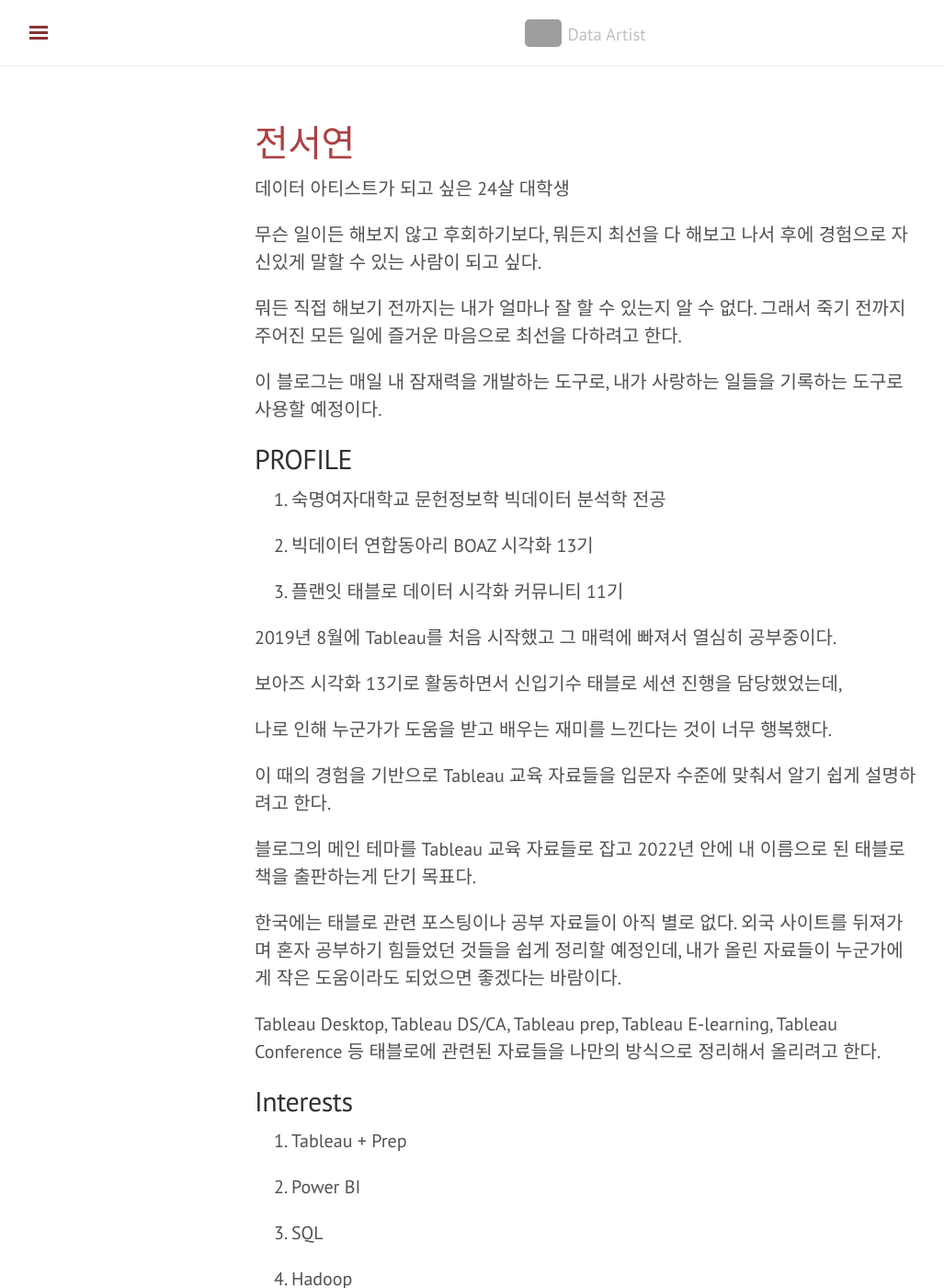
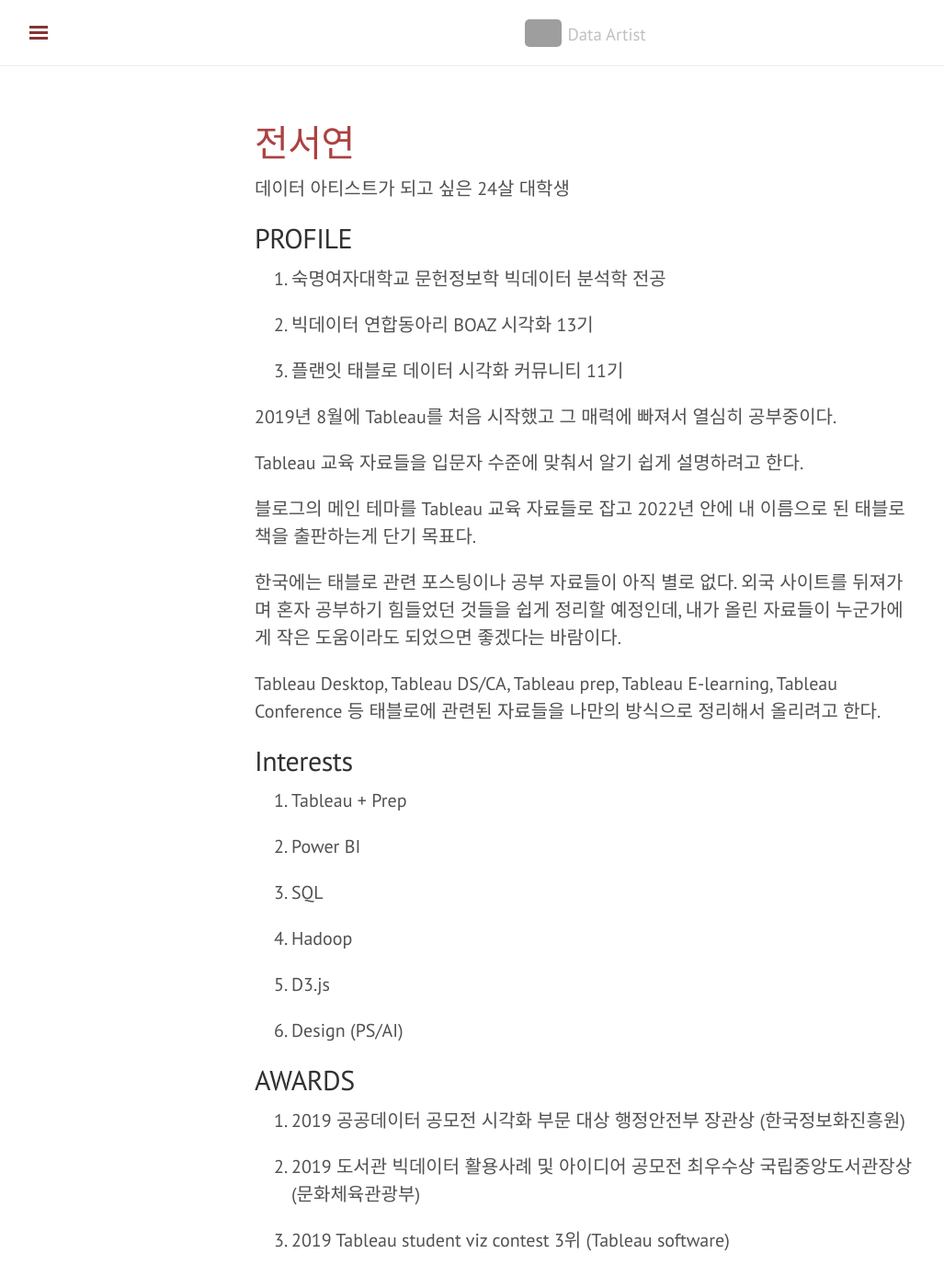
Before and after one commit to shanny924/shanny924.github.io, a Jekyll site: the page built from about.md, in a window 1280 px wide and 1400 px high. Shown: the whole window at 92% size, without its empty margins (3-1030 px from the left). Built offline with Jekyll 4.4.1, drawn with Linux system fonts in a browser that asks for light colours; nearby versions of some CDN libraries; grey boxes are pictures that could not be loaded.

Commit message:
Update about.md

```diff
--- a/about.md
+++ b/about.md
@@ -3,14 +3,8 @@
 title: 전서연
 ---
 
+
 데이터 아티스트가 되고 싶은 24살 대학생
-
-무슨 일이든 해보지 않고 후회하기보다, 뭐든지 최선을 다 해보고 나서 후에 경험으로 자신있게 말할 수 있는 사람이 되고 싶다.
-
-뭐든 직접 해보기 전까지는 내가 얼마나 잘 할 수 있는지 알 수 없다. 그래서 죽기 전까지 주어진 모든 일에 즐거운 마음으로 최선을 다하려고 한다.
-
-이 블로그는 매일 내 잠재력을 개발하는 도구로, 내가 사랑하는 일들을 기록하는 도구로 사용할 예정이다.
-
 
 
 
@@ -26,11 +20,7 @@
 
 2019년 8월에 Tableau를 처음 시작했고 그 매력에 빠져서 열심히 공부중이다.
 
-보아즈 시각화 13기로 활동하면서 신입기수 태블로 세션 진행을 담당했었는데,
-
-나로 인해 누군가가 도움을 받고 배우는 재미를 느낀다는 것이 너무 행복했다.
-
-이 때의 경험을 기반으로 Tableau 교육 자료들을 입문자 수준에 맞춰서 알기 쉽게 설명하려고 한다.
+Tableau 교육 자료들을 입문자 수준에 맞춰서 알기 쉽게 설명하려고 한다.
 
 블로그의 메인 테마를 Tableau 교육 자료들로 잡고 2022년 안에 내 이름으로 된 태블로 책을 출판하는게 단기 목표다.
 
```
